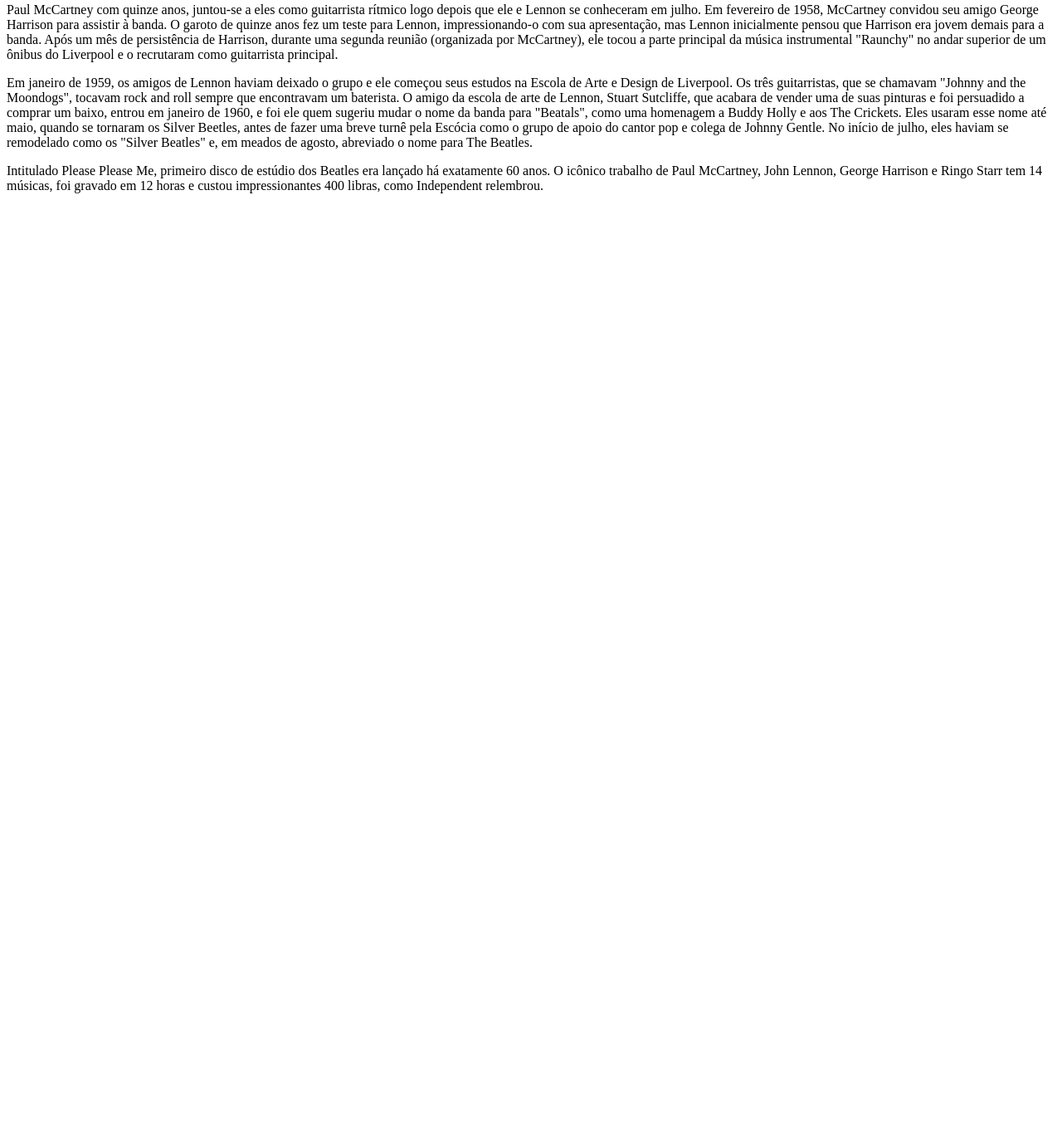
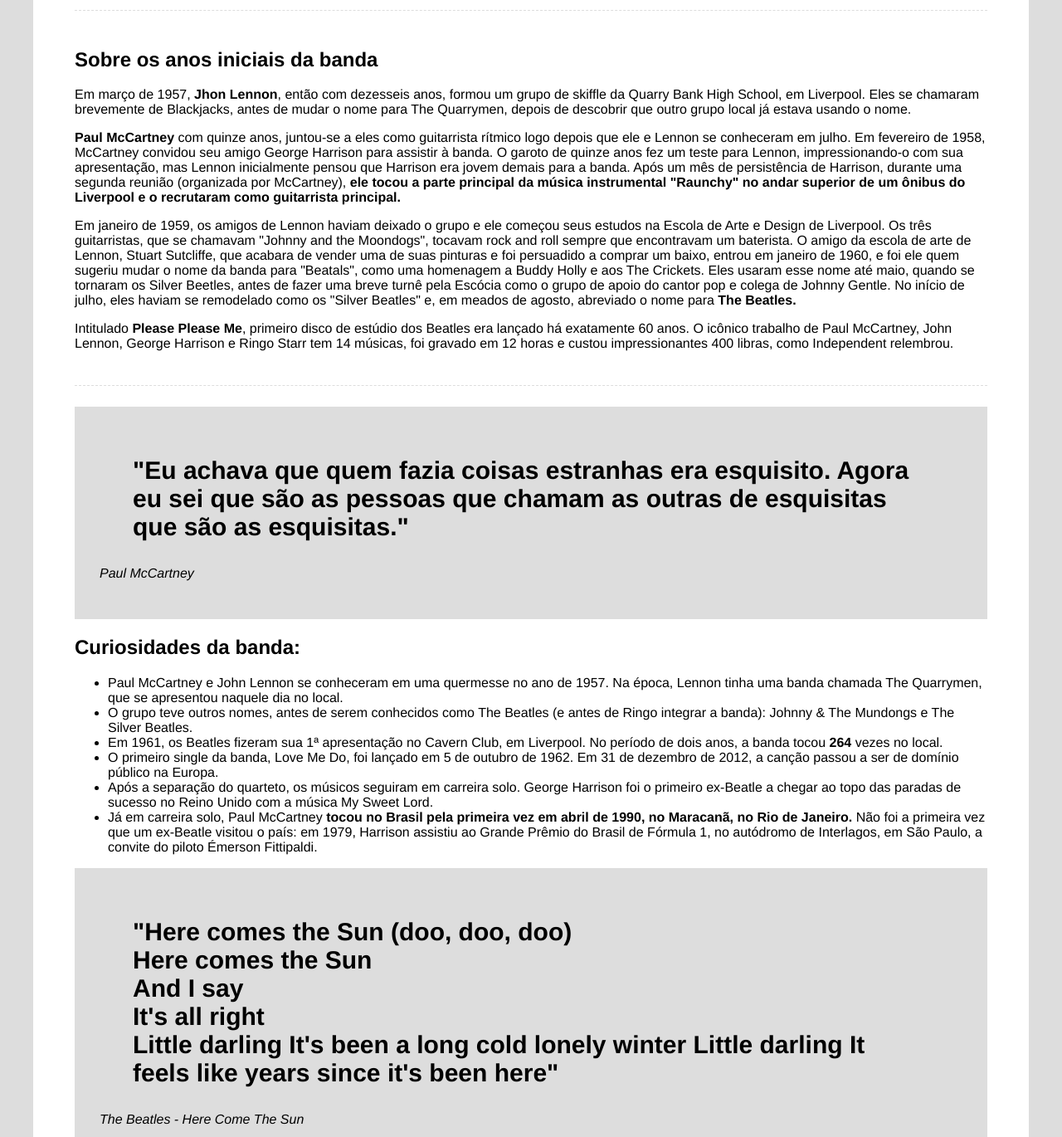
Before and after one commit to GuigohC0D3/Projeto, a plain HTML site: page index.html in a window 1280 px wide. Shown: the part 662-2032 px from the top of the page at 83% size. Before the commit the page ends 911 px from the top, so only its background shows below. Drawn offline with Linux system fonts and the light colour scheme.

Commit message:
inicio do projeto

```diff
--- a/CSS/style.css
+++ b/CSS/style.css
@@ -0,0 +1,77 @@
+html {
+    font-family: Helvetica;
+    background-color: #ddd;
+}
+
+.container {
+    max-width: 1100px;
+    background-color: #fff;
+    position: relative;
+    margin: 50px auto;
+    padding: 20px 50px;
+}
+
+.bold {
+    font-weight: bold;
+}
+
+/* header */
+.header {
+    text-align: center;
+}
+
+.main-title {
+    font-size: 40px;
+}
+
+.main-paragraph {
+    font-style: italic;
+}
+
+/* Imagem destaque */
+.featured-image {
+    text-align: center;
+    margin-top: 30px;
+}
+
+/* Biografia */
+.biography-container {
+    padding: 25px 0;
+    margin: 25px 0;
+    border-top: 1px dashed #ddd;
+    border-bottom: 1px dashed #ddd;
+}
+
+/* Quotes */
+.quotes-container {
+    background-color: #ddd;
+    padding: 30px;
+}
+
+.quotes-container blockquote {
+    font-weight: bold;
+    font-size: 30px;
+}
+
+.quotes-container p {
+    font-style: italic;
+}
+
+/* Curiosidades */
+.curiosites-container {
+    padding: 25px 0;
+    margin: 25px 0;
+    border-top: 1px dashed #ddd;
+    border-bottom: 1px dashed #ddd;
+}
+
+.curiosites-container li {
+    height: 30px;
+}
+
+/* Imagem bold */
+.img-bold {
+    font-weight: bold;
+    text-align: center;
+
+}
--- a/index.html
+++ b/index.html
@@ -4,13 +4,13 @@
     <meta charset="UTF-8" />
     <meta name="viewport" content="width=device-width, initial-scale=1.0" />
     <link rel="stylesheet" href="CSS/style.css" />
-    <title>Página de Tributo: The beatles</title>
+    <title>Página de Tributo: The Beatles</title>
   </head>
   <body>
     <div class="container">
       <!--Cabeçalho-->
       <div class="header">
-        <h1 class="main-title">The beatles</h1>
+        <h1 class="main-title">The Beatles</h1>
         <p class="main-paragraph">
           Uma banda de rock britânica formada em Liverpool
         </p>
@@ -72,6 +72,84 @@
           libras, como Independent relembrou.
         </p>
       </div>
+      <!--Container de citação-->
+      <div class="quotes-container">
+        <blockquote>
+          "Eu achava que quem fazia coisas estranhas era esquisito. Agora eu sei
+          que são as pessoas que chamam as outras de esquisitas que são as
+          esquisitas."
+        </blockquote>
+        <p>Paul McCartney</p>
+      </div>
+      <!--Curiosidades-->
+      <div class="curiosities-container">
+        <h2>Curiosidades da banda:</h2>
+        <ul>
+          <li>
+            Paul McCartney e John Lennon se conheceram em uma quermesse no ano
+            de 1957. Na época, Lennon tinha uma banda chamada The Quarrymen, que
+            se apresentou naquele dia no local.
+          </li>
+          <li>
+            O grupo teve outros nomes, antes de serem conhecidos como The
+            Beatles (e antes de Ringo integrar a banda): Johnny & The Mundongs e
+            The Silver Beatles.
+          </li>
+          <li>
+            Em 1961, os Beatles fizeram sua 1ª apresentação no Cavern Club, em
+            Liverpool. No período de dois anos, a banda tocou
+            <span class="bold">264</span> vezes no local.
+          </li>
+          <li>
+            O primeiro single da banda, Love Me Do, foi lançado em 5 de outubro
+            de 1962. Em 31 de dezembro de 2012, a canção passou a ser de domínio
+            público na Europa.
+          </li>
+          <li>
+            Após a separação do quarteto, os músicos seguiram em carreira solo.
+            George Harrison foi o primeiro ex-Beatle a chegar ao topo das
+            paradas de sucesso no Reino Unido com a música My Sweet Lord.
+          </li>
+          <li>
+            Já em carreira solo, Paul McCartney
+            <span class="bold"
+              >tocou no Brasil pela primeira vez em abril de 1990, no Maracanã,
+              no Rio de Janeiro.</span
+            >
+            Não foi a primeira vez que um ex-Beatle visitou o país: em 1979,
+            Harrison assistiu ao Grande Prêmio do Brasil de Fórmula 1, no
+            autódromo de Interlagos, em São Paulo, a convite do piloto Émerson
+            Fittipaldi.
+          </li>
+        </ul>
+      </div>
+      <!--Segunda citação-->
+      <div class="quotes-container">
+        <blockquote>
+          "Here comes the Sun (doo, doo, doo) <br />
+          Here comes the Sun <br />
+          And I say <br />
+          It's all right <br />
+          Little darling It's been a long cold lonely winter Little darling It
+          <br />
+          feels like years since it's been here"
+        </blockquote>
+        <p>The Beatles - Here Come The Sun</p>
+      </div>
+      <!--Segunda Imagem-->
+      <div class="img-bold">
+        <img
+          src="img/the-beatles-black-and-white-wallpaper-preview.jpg"
+          alt="The Beatles em um Show"
+        />
+        <p>Os quatro integrantes dos The Beatles</p>
+      </div>
+      <!--Mais informações-->
+      <h2>Mais informações</h2>
+      <p>
+        Você pode conhecer mais sobre a banda
+        <a href="https://pt.wikipedia.org/wiki/The_Beatles">clicando aqui</a>
+      </p>
     </div>
   </body>
 </html>
```
Also changed, not shown: img/beatles_-_rofftop_-_credito_apple_corps_ldt_widelg.jpg (added).
